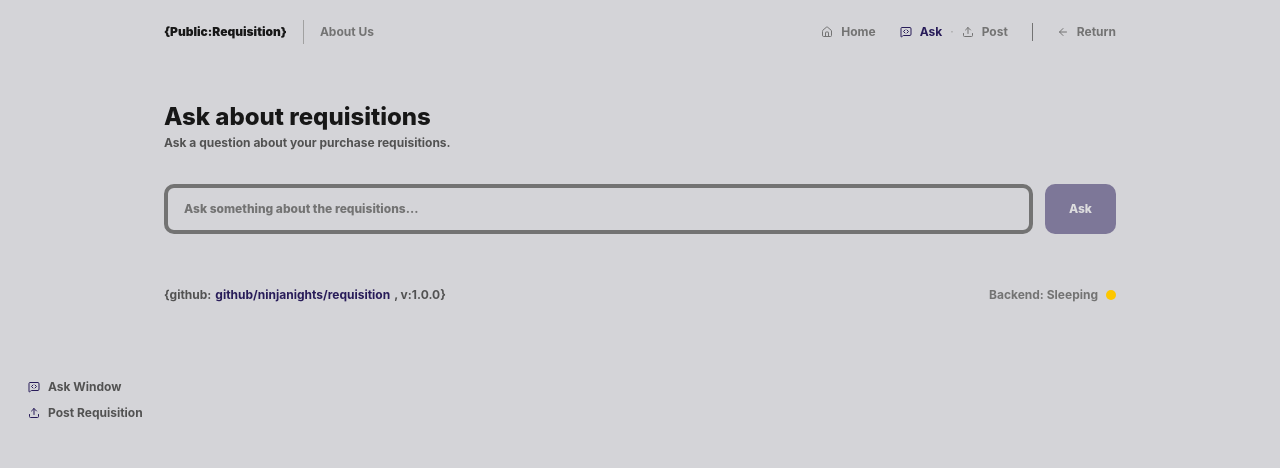
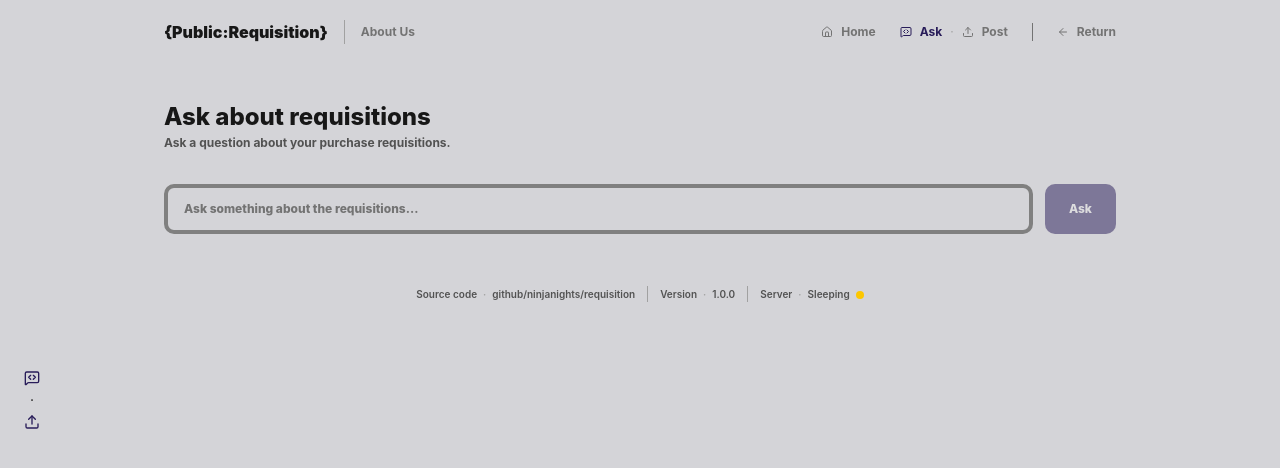
Before and after one commit to ninjanights/requisition, a React (Vite) app in the folder frontend/: page /ask in a window 1280 px wide. Shown: the top 468 px of the page. Built offline with nearby package versions, Linux system fonts and the light colour scheme; no server answers.

Commit message:
lite css

```diff
--- a/frontend/src/components/Ask.tsx
+++ b/frontend/src/components/Ask.tsx
@@ -5,42 +5,81 @@ const Ask = () => {
   const navigate = useNavigate();
 
   return (
-    <div className="fixed left-6 top-1/2 z-50
-    flex w-[155px] -translate-y-1/2 flex-col items-start">
+    <div
+      className="
+        fixed left-6 top-1/2 z-50
+        flex -translate-y-1/2 flex-col items-start
+      "
+    >
       {/* Ask Window */}
       <button
         type="button"
         onClick={() => navigate("/ask")}
         className="
-          flex items-center gap-2
-          px-1 py-1
-          text-left
-          text-[12px] font-bold
+          group flex items-center gap-2
+          py-1.5
           text-neutral-600
-              hover:text-[#281c59]
         "
       >
-        <MessageSquareCode className="h-3 w-3 shrink-0 stroke-[#281c59]" />
+        <MessageSquareCode
+          className="
+            h-4 w-4 shrink-0
+            stroke-[#281c59]
+          "
+        />
 
-        <span>Ask Window</span>
+        <span
+          className="
+            whitespace-nowrap
+            text-[12px] font-bold
+            text-neutral-600
+            opacity-0
+            -translate-x-2
+            transition-none
+            group-hover:translate-x-0
+            group-hover:opacity-100
+          "
+        >
+          Ask Window
+        </span>
       </button>
 
-      {/* Post Rack */}
+      {/* Middle dot */}
+      <span className="text-[14px]  px-[6px] leading-none text-neutral-800">
+        ·
+      </span>
+
+      {/* Post Requisition */}
       <button
         type="button"
         onClick={() => navigate("/requisitions/import")}
         className="
-          flex items-center gap-2
-          px-1 py-1
-          text-left
-          text-[12px] font-bold
+          group flex items-center gap-2
+          py-1.5
           text-neutral-600
-          hover:text-[#281c59]
         "
       >
-        <Upload className="h-3 w-3 shrink-0  stroke-[#281c59]" />
+        <Upload
+          className="
+            h-4 w-4 shrink-0
+            stroke-[#281c59]
+          "
+        />
 
-        <span>Post Requisition</span>
+        <span
+          className="
+            whitespace-nowrap
+            text-[12px] font-bold
+            text-neutral-600
+            opacity-0
+            -translate-x-2
+            transition-none
+            group-hover:translate-x-0
+            group-hover:opacity-100
+          "
+        >
+          Post Requisition
+        </span>
       </button>
     </div>
   );
--- a/frontend/src/components/Footer.tsx
+++ b/frontend/src/components/Footer.tsx
@@ -5,33 +5,54 @@ const Footer = () => {
 
   return (
     <footer className="w-full bg-transparent">
-      <div className="mx-auto flex max-w-7xl items-center
-       justify-center gap-4 px-6 py-3 text-[12px]
-       font-bold text-neutral-600">
-        <div className="min-w-0 flex-1 truncate text-center sm:text-left">
-          {"{"}
-          <span>github:</span>
+      <div
+        className="
+          mx-auto flex max-w-7xl items-center justify-center
+          gap-3 px-6 py-3 text-[10px] font-semibold text-neutral-600
+        "
+      >
+        {/* Source Code */}
+        <div className="flex items-center">
+          <span>Source code</span>
+          <span className="mx-1.5 text-neutral-400">·</span>
+
           <a
             href="https://github.com/ninjanights/requisition"
             target="_blank"
             rel="noopener noreferrer"
-            className="mx-1 text-[#281c59] hover:underline"
+            className=" hover:underline"
           >
             github/ninjanights/requisition
           </a>
-          , v:1.0.0
-          {"}"}
         </div>
 
-        <div className="hidden shrink-0 items-center gap-2 sm:inline-flex">
-          <span className="text-[12px] font-bold text-neutral-500">
-            Backend: {isAwake ? "Awake" : "Sleeping"}
+        {/* Vertical separator */}
+        <span className="h-4 w-px bg-neutral-400" />
+
+        {/* Version */}
+        <div className="flex items-center">
+          <span>Version</span>
+          <span className="mx-1.5 text-neutral-400">·</span>
+          <span>1.0.0</span>
+        </div>
+
+        {/* Vertical separator */}
+        <span className="h-4 w-px bg-neutral-400" />
+
+        {/* Server */}
+        <div className="flex items-center">
+          <span>Server</span>
+          <span className="mx-1.5 text-neutral-400">·</span>
+
+          <span className="flex items-center gap-1.5">
+            <span>{isAwake ? "Awake" : "Sleeping"}</span>
+
+            <span
+              className={`block h-2 w-2 shrink-0 translate-y-[1px] rounded-full ${
+                isAwake ? "bg-teal-400" : "bg-yellow-400"
+              }`}
+            />
           </span>
-          <span
-            className={`inline-block h-2.5 w-2.5 rounded-full ${
-              isAwake ? "bg-teal-400" : "bg-yellow-400"
-            } `}
-          />
         </div>
       </div>
     </footer>
--- a/frontend/src/components/navbar/AdminNavbar.tsx
+++ b/frontend/src/components/navbar/AdminNavbar.tsx
@@ -20,8 +20,8 @@ const AdminNavbar = () => {
     <header className="bg-transparent">
       <nav className="mx-auto flex h-16 max-w-7xl items-center justify-between px-6">
         <div className="flex min-w-0 items-center gap-4">
-          <NavLink to="/admin" className="shrink-0 text-[12px] font-black text-neutral-900">
-            {"{admin:requisition}"}
+          <NavLink to="/admin" className="shrink-0 text-[16px] font-black text-neutral-900">
+            {"{Admin:Requisition}"}
           </NavLink>
 
           <div className="h-6 w-px shrink-0 bg-neutral-400" />
--- a/frontend/src/components/navbar/PublicNavbar.tsx
+++ b/frontend/src/components/navbar/PublicNavbar.tsx
@@ -1,5 +1,11 @@
 import { NavLink } from "react-router-dom";
-import { Home as HomeIcon, MessageSquareCode, Upload, ArrowLeft } from "lucide-react";
+import {
+  Home as HomeIcon,
+  MessageSquareCode,
+  Upload,
+  ArrowLeft,
+} from "lucide-react";
+import { useAuth } from "../../context/AuthContext";
 
 const navLinkClass = ({ isActive }: { isActive: boolean }) =>
   `text-[12px] font-bold transition ${
@@ -7,11 +13,15 @@ const navLinkClass = ({ isActive }: { isActive: boolean }) =>
   }`;
 
 const PublicNavbar = () => {
+  const { user } = useAuth();
   return (
     <header className="bg-transparent">
       <nav className="mx-auto flex h-16 max-w-7xl items-center justify-between px-6">
         <div className="flex min-w-0 items-center gap-4">
-          <NavLink to="/" className="shrink-0 text-[12px] font-black text-neutral-900">
+          <NavLink
+            to="/"
+            className="shrink-0 text-[16px] font-black text-neutral-900"
+          >
             {"{Public:Requisition}"}
           </NavLink>
 
@@ -48,7 +58,15 @@ const PublicNavbar = () => {
             </NavLink>
           </div>
 
-          <div className="border-l border-neutral-500 pl-6">
+          <div
+            className="max-w-40 truncate border-l flex align-middle
+           items-center gap-2
+             border-neutral-500 pl-4 text-[12px] font-bold
+              text-neutral-500"
+          >
+            <div>
+              <span>{user?.id}</span>
+            </div>
             <NavLink to="/login" className={navLinkClass}>
               <span className="flex items-center gap-2">
                 <ArrowLeft className="h-3 w-3" />
--- a/frontend/src/index.css
+++ b/frontend/src/index.css
@@ -3,7 +3,7 @@
 :root {
   --app-accent: #281c59;
   --app-bg: #d4d4d8;
-  --app-border: #737373;
+  --app-border: hsl(0, 0%, 50%);
   --app-muted: #525252;
   --app-text: #171717;
 }
--- a/frontend/src/pages/AskPage.tsx
+++ b/frontend/src/pages/AskPage.tsx
@@ -88,11 +88,11 @@ const AskPage = () => {
             {source && (
               <span
                 className={`
-                  rounded-full px-3 py-1 text-[12px] font-bold
+                  px-3 py-1 text-[18px] font-semibold
                   ${
                     source === "RAG"
-                      ? "bg-pink-100 text-pink-600"
-                      : "bg-blue-100 text-blue-600"
+                      ? " text-pink-400"
+                      : " text-teal-400"
                   }
                 `}
               >
--- a/frontend/src/pages/admin/AdminHome.tsx
+++ b/frontend/src/pages/admin/AdminHome.tsx
@@ -167,7 +167,7 @@ const AdminHome = () => {
                   {requisitions.map((requisition, rowIndex) => (
                     <tr
                       key={requisition.id}
-                      className={`${rowIndex % 2 === 0 ? "bg-neutral-400" : "bg-neutral-300"} h-[52px]`}
+                      className={`${rowIndex % 2 === 0 ? "bg-[hsl(0,0%,75%)]" : "bg-neutral-300"} h-[52px]`}
                     >
                       {columns.map((col, colIndex) => {
                         const isLastRow = rowIndex === requisitions.length - 1;
--- a/frontend/src/pages/public/PublicHome.tsx
+++ b/frontend/src/pages/public/PublicHome.tsx
@@ -145,12 +145,12 @@ const PublicHome = () => {
             </table>
 
             <div className="app-panel">
-              <table className="w-full table-fixed border-collapse">
+              <table className="w-full table-fixed border-collapse ">
                 <tbody>
                   {requisitions.map((requisition, rowIndex) => (
                     <tr
                       key={requisition.id}
-                      className={`${rowIndex % 2 === 0 ? "bg-neutral-400" : "bg-neutral-300"} h-[52px]`}
+                      className={`${rowIndex % 2 === 0 ? "bg-[hsl(0,0%,75%)]" : "bg-neutral-300"} h-[52px]`}
                     >
                       {columns.map((col, colIndex) => {
                         const isLastRow = rowIndex === requisitions.length - 1;
```
